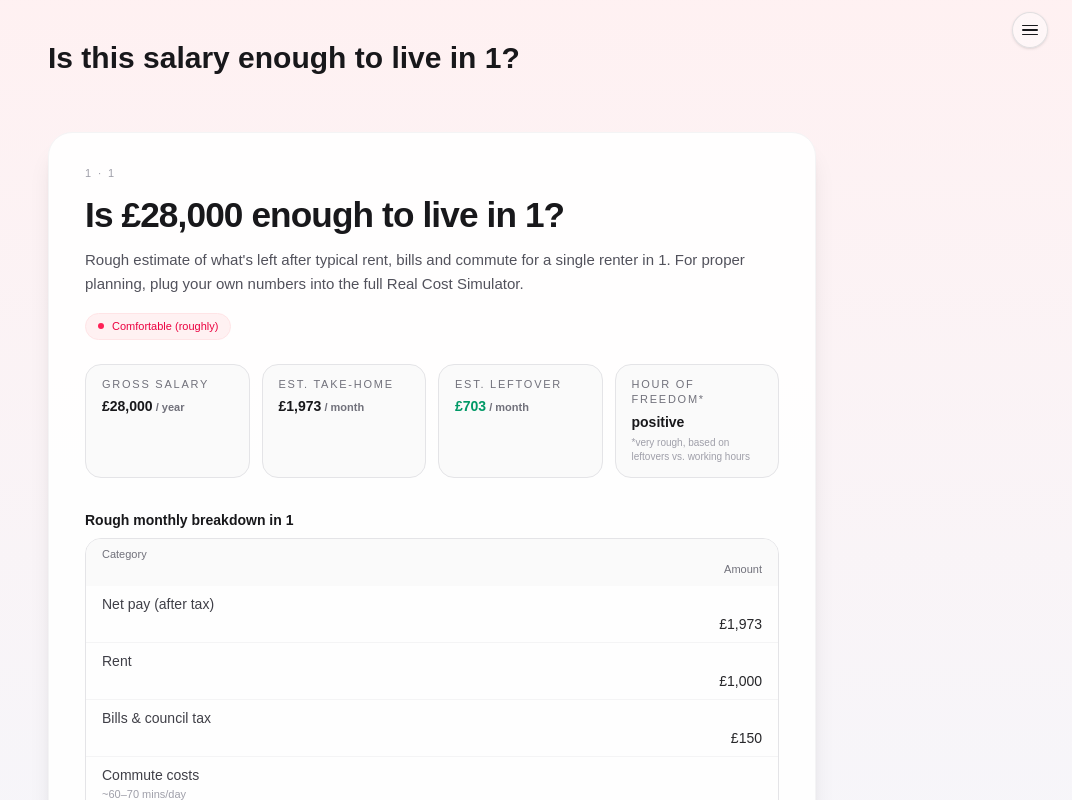
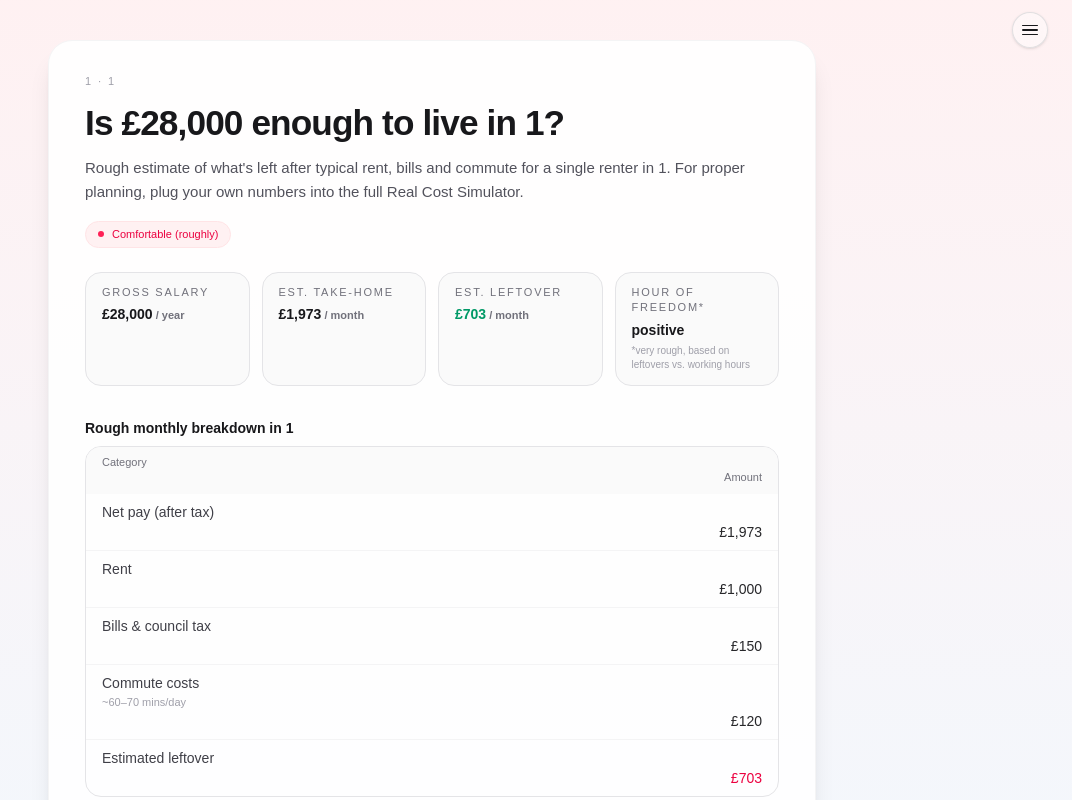
Before and after one commit to bendover19/real-cost-sim, a Next.js app: page /enough/1/1 in a window 1280 px wide. Shown: the top 800 px of the page, without its empty margins (208-1280 px from the left). Built offline with nearby package versions, Linux system fonts and the light colour scheme.

Commit message:
Update page.tsx

```diff
--- a/app/enough/[country]/[city]/page.tsx
+++ b/app/enough/[country]/[city]/page.tsx
@@ -4,6 +4,8 @@ import type { Metadata } from "next";
 import { Suspense } from "react";
 import EnoughClient from "../../EnoughClient";
 import { UK_CITIES, generateCityDescription } from "../../../cityConfig";
+
+export const dynamic = "force-dynamic";
 
 type Props = {
   params: {
@@ -12,63 +14,43 @@ type Props = {
   };
 };
 
-export const dynamic = "force-dynamic";
+// --- Metadata: try to get the real city, else fall back safely ---
+export function generateMetadata({ params }: Props): Metadata {
+  const rawCountry = params.country ?? "uk";
+  const rawCity = params.city ?? "london";
 
-// ---------- Metadata (SSR) ----------
-export function generateMetadata({ params }: Props): Metadata {
-  const countrySlug = (params.country || "uk").toLowerCase();
-  const citySlug = (params.city || "").toLowerCase();
+  const country =
+    typeof rawCountry === "string" ? rawCountry.toLowerCase() : "uk";
+  const citySlug =
+    typeof rawCity === "string" ? rawCity.toLowerCase() : "london";
 
   const city = UK_CITIES.find((c) => c.slug === citySlug) || null;
 
   const cityLabel = city
     ? city.label
-    : citySlug
-    ? citySlug.charAt(0).toUpperCase() + citySlug.slice(1)
-    : "this city";
+    : citySlug.charAt(0).toUpperCase() + citySlug.slice(1);
 
   const canonicalBase =
     process.env.NEXT_PUBLIC_SITE_URL ?? "https://www.real-cost-sim.com";
-  const canonical = `${canonicalBase}/enough/${countrySlug}/${citySlug}`;
+  const canonical = `${canonicalBase}/enough/${country}/${citySlug}`;
+
+  const description = city
+    ? generateCityDescription(city)
+    : `Rough estimate of what's left after rent, bills and commute for a single renter in ${cityLabel}.`;
 
   return {
     title: `Is this salary enough to live in ${cityLabel}? | Real Cost Sim`,
-    description: `Rough estimate of rent, bills, commute and leftover salary for living in ${cityLabel}.`,
-    alternates: { canonical },
+    description,
+    alternates: {
+      canonical,
+    },
   };
 }
 
-// ---------- Page component ----------
-export default function EnoughCityPage({ params }: Props) {
-  const countrySlug = (params.country || "uk").toLowerCase();
-  const citySlug = (params.city || "").toLowerCase();
-
-  const city = UK_CITIES.find((c) => c.slug === citySlug) || null;
-
-  const cityLabel = city
-    ? city.label
-    : citySlug
-    ? citySlug.charAt(0).toUpperCase() + citySlug.slice(1)
-    : "this city";
-
-  const description = city ? generateCityDescription(city) : "";
-
+// --- Page: just render the client calculator like before ---
+export default function EnoughCityPage() {
   return (
-    <main className="min-h-screen flex flex-col items-center bg-gradient-to-b from-rose-50 to-sky-50 px-4 py-10">
-      {/* Server-rendered SEO block */}
-      <section className="w-full max-w-3xl mb-10">
-        <h1 className="text-3xl font-semibold text-zinc-900 mb-4">
-          Is this salary enough to live in {cityLabel}?
-        </h1>
-
-        {description && (
-          <p className="text-[14px] text-zinc-700 leading-relaxed whitespace-pre-line">
-            {description}
-          </p>
-        )}
-      </section>
-
-      {/* Client-side simulator */}
+    <main className="min-h-screen flex justify-center items-start bg-gradient-to-b from-rose-50 to-sky-50 px-4 py-10">
       <Suspense
         fallback={
           <div className="mt-16 text-sm text-zinc-500">
@@ -76,13 +58,8 @@ export default function EnoughCityPage({ params }: Props) {
           </div>
         }
       >
-        <EnoughClient serverCity={citySlug} serverCountry={countrySlug} />
+        <EnoughClient />
       </Suspense>
-
-      {/* DEBUG: see what params Next is actually passing */}
-      <pre className="mt-16 p-4 bg-black text-green-400 text-xs rounded-xl w-full max-w-3xl overflow-auto">
-        {JSON.stringify(params, null, 2)}
-      </pre>
     </main>
   );
 }
```
